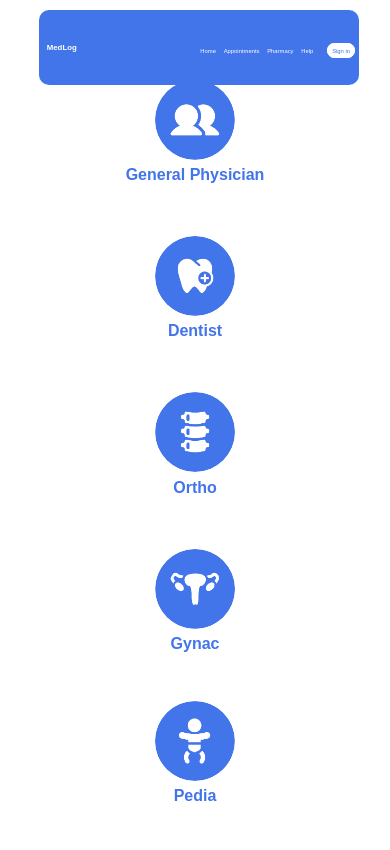
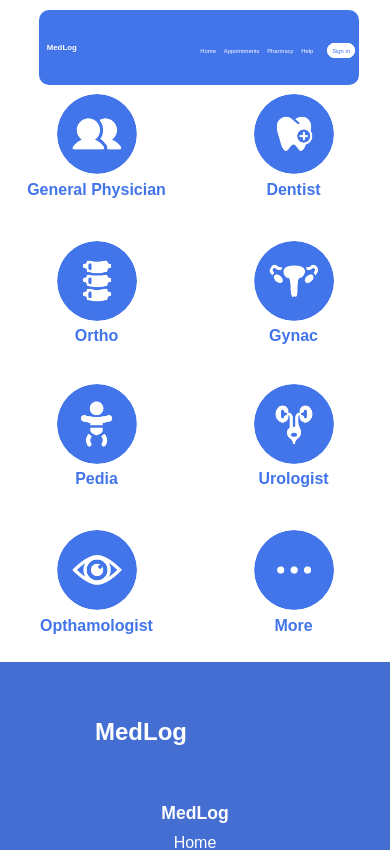
Before and after one commit to MedLog-Org/MedLog, a React (Vite) app in the folder client/: page /appointments in a window 390 px wide. Shown: the top 850 px of the page. Built offline with nearby package versions, Linux system fonts and the light colour scheme.

Commit message:
app css changes

```diff
--- a/client/src/assets/User/Profile.jsx
+++ b/client/src/assets/User/Profile.jsx
@@ -9,6 +9,6 @@ function Profile(){
             <input type="text" placeholder='Blood Group'/>
             <button>Save</button>
         </div>
-    )
+    );
 }
 export default Profile;
--- a/client/src/styles/Appointments.css
+++ b/client/src/styles/Appointments.css
@@ -6,7 +6,7 @@
 .title {
     margin-bottom: 0.4rem;
     padding: 0;
-    text-align: left;
+    text-align: center;
     color: #4274EA;
     margin-left: 25rem;
     font-size: 1.5rem; /* Ensures the title stands out */
@@ -80,21 +80,24 @@
     }
 
     .grid {
-        flex-direction: column; /* Stack cards vertically */
+        display: flex;
+        flex-wrap: wrap; /* Enable wrapping of items */
+        justify-content: space-around; /* Distribute space evenly */
         gap: 0.5rem; /* Adjust gap for smaller screens */
     }
 
-    .box {
-        margin: 8vw 0 2vw 0; /* Adjust vertical spacing */
-    }
-
     .card {
+        flex: 0 0 calc(50% - 0.5rem); /* Ensure two cards per row with spacing */
+        box-sizing: border-box; /* Include padding and border in width calculation */
         padding: 1rem; /* Larger padding for touch devices */
-        margin: 0.5rem 0; /* Vertical margin for stacked layout */
+        margin: 0.25rem 0; /* Vertical margin for stacked layout */
+        background-color: white; /* Add background color for distinction */
+        border-radius: 0.5rem; /* Add slight rounding for aesthetics */
     }
 
     .card img {
         width: 6rem; /* Smaller images for mobile */
+        height: auto; /* Maintain aspect ratio */
     }
 }
 
@@ -104,15 +107,23 @@
     }
 
     .grid {
-        flex-direction: column;
+        display: flex;
+        flex-wrap: wrap; /* Enable wrapping of items */
+        justify-content: space-around; /* Distribute space evenly */
         gap: 0.25rem; /* Reduce gap further for smallest devices */
     }
 
     .card {
-        padding: 0.8rem;
+        flex: 0 0 calc(50% - 0.25rem); /* Ensure two cards per row with spacing */
+        box-sizing: border-box; /* Include padding and border in width calculation */
+        padding: 0.8rem; /* Reduced padding for smaller screens */
+        margin: 0.2rem 0; /* Reduce vertical margin */
+        background-color: white; /* Add background color for distinction */
+        border-radius: 0.5rem; /* Add slight rounding for aesthetics */
     }
 
     .card img {
         width: 5rem; /* Smallest image size for smallest screens */
+        height: auto; /* Maintain aspect ratio */
     }
 }
```
